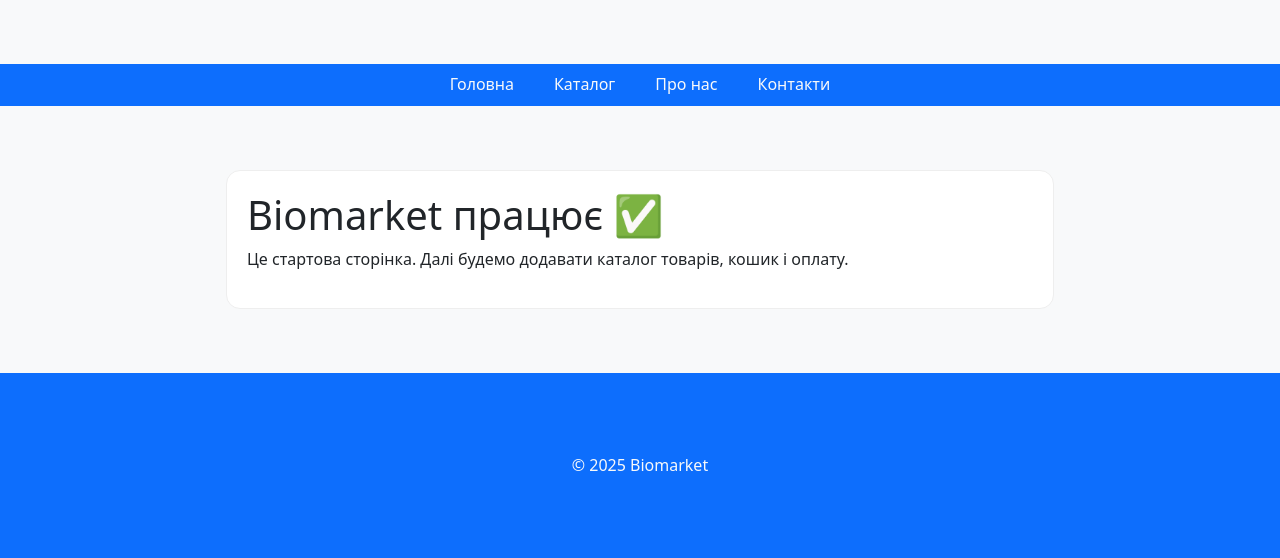
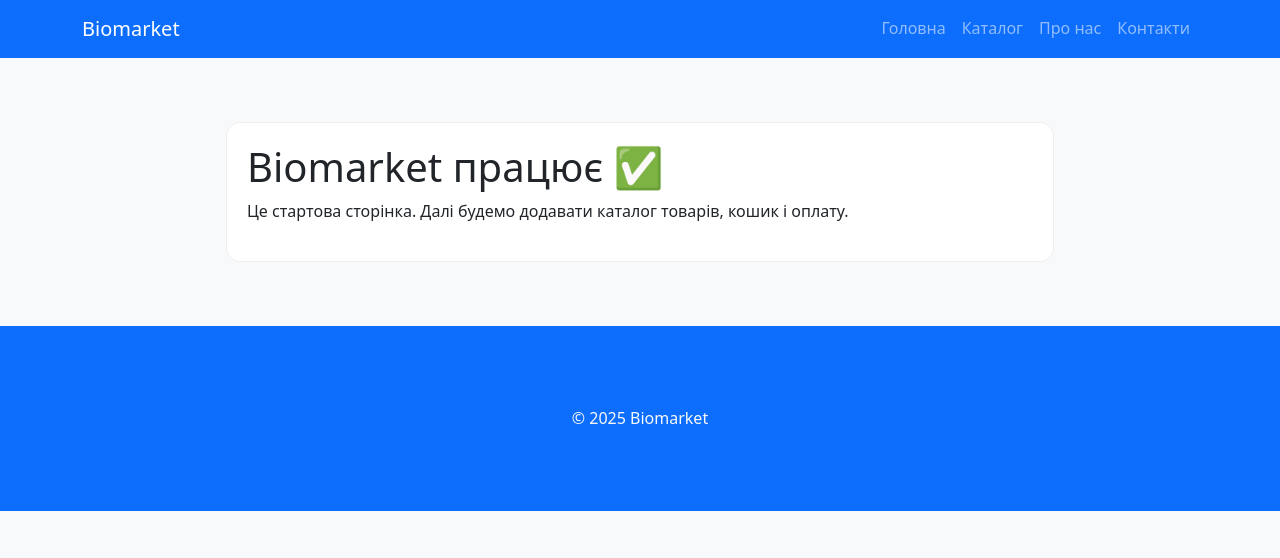
Before and after one commit to mykolasakovskiy/biomarket, a Django app: page / in a window 1280 px wide. Shown: the top 558 px of the page. Run offline with Django 5.2, Linux system fonts and the light colour scheme.

Commit message:
Replace custom nav with Bootstrap navbar

```diff
--- a/biomarket/static/style.css
+++ b/biomarket/static/style.css
@@ -24,33 +24,6 @@
 
 h1 {
   margin: 0 0 0.5rem;
-}
-
-/* Header and navigation */
-header {
-  background: var(--color-primary);
-  color: var(--color-light);
-}
-
-header nav {
-  display: flex;
-  gap: 1rem;
-  flex-wrap: wrap;
-  justify-content: center;
-  padding: 1rem;
-}
-
-header nav a {
-  color: var(--color-light);
-  text-decoration: none;
-  padding: 0.5rem 0.75rem;
-  border-radius: 4px;
-}
-
-header nav a:hover,
-header nav a:focus {
-  background: var(--color-accent);
-  color: var(--color-light);
 }
 
 /* Footer */
@@ -81,9 +54,4 @@
   .wrap {
     margin: 2rem auto;
   }
-
-  header nav {
-    flex-direction: column;
-    align-items: center;
-  }
 }
--- a/biomarket/templates/base.html
+++ b/biomarket/templates/base.html
@@ -10,11 +10,29 @@
   </head>
   <body>
     <header>
-      <nav class="wrap">
-        <a href="{% url 'home' %}">Головна</a>
-        <a href="{% url 'product_list' %}">Каталог</a>
-        <a href="{% url 'about' %}">Про нас</a>
-        <a href="{% url 'contacts' %}">Контакти</a>
+      <nav class="navbar navbar-expand-lg navbar-dark bg-primary">
+        <div class="container">
+          <a class="navbar-brand" href="{% url 'home' %}">Biomarket</a>
+          <button class="navbar-toggler" type="button" data-bs-toggle="collapse" data-bs-target="#navbarNav" aria-controls="navbarNav" aria-expanded="false" aria-label="Toggle navigation">
+            <span class="navbar-toggler-icon"></span>
+          </button>
+          <div class="collapse navbar-collapse" id="navbarNav">
+            <ul class="navbar-nav ms-auto">
+              <li class="nav-item">
+                <a class="nav-link" href="{% url 'home' %}">Головна</a>
+              </li>
+              <li class="nav-item">
+                <a class="nav-link" href="{% url 'product_list' %}">Каталог</a>
+              </li>
+              <li class="nav-item">
+                <a class="nav-link" href="{% url 'about' %}">Про нас</a>
+              </li>
+              <li class="nav-item">
+                <a class="nav-link" href="{% url 'contacts' %}">Контакти</a>
+              </li>
+            </ul>
+          </div>
+        </div>
       </nav>
     </header>
     <main class="wrap">
```
